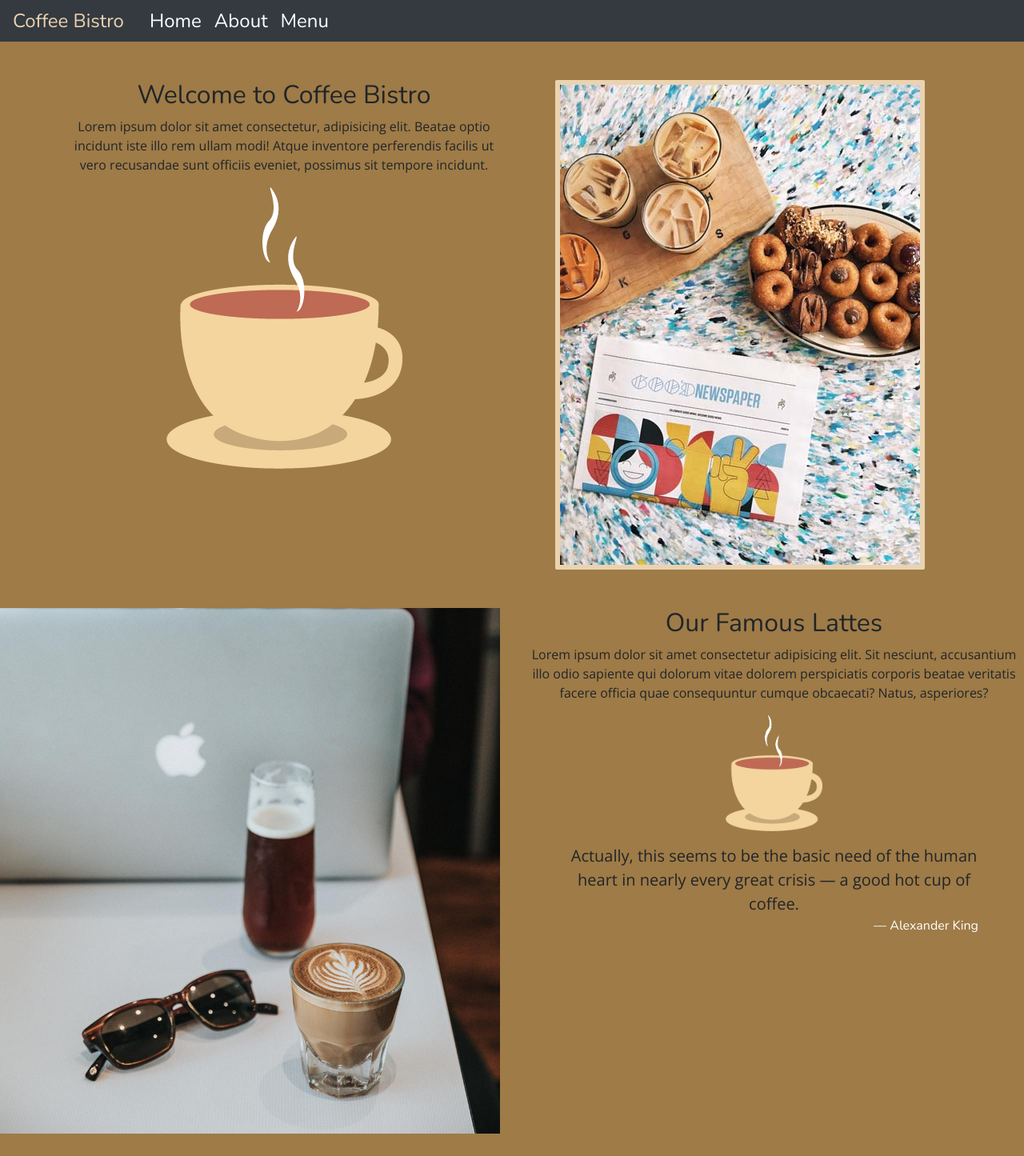
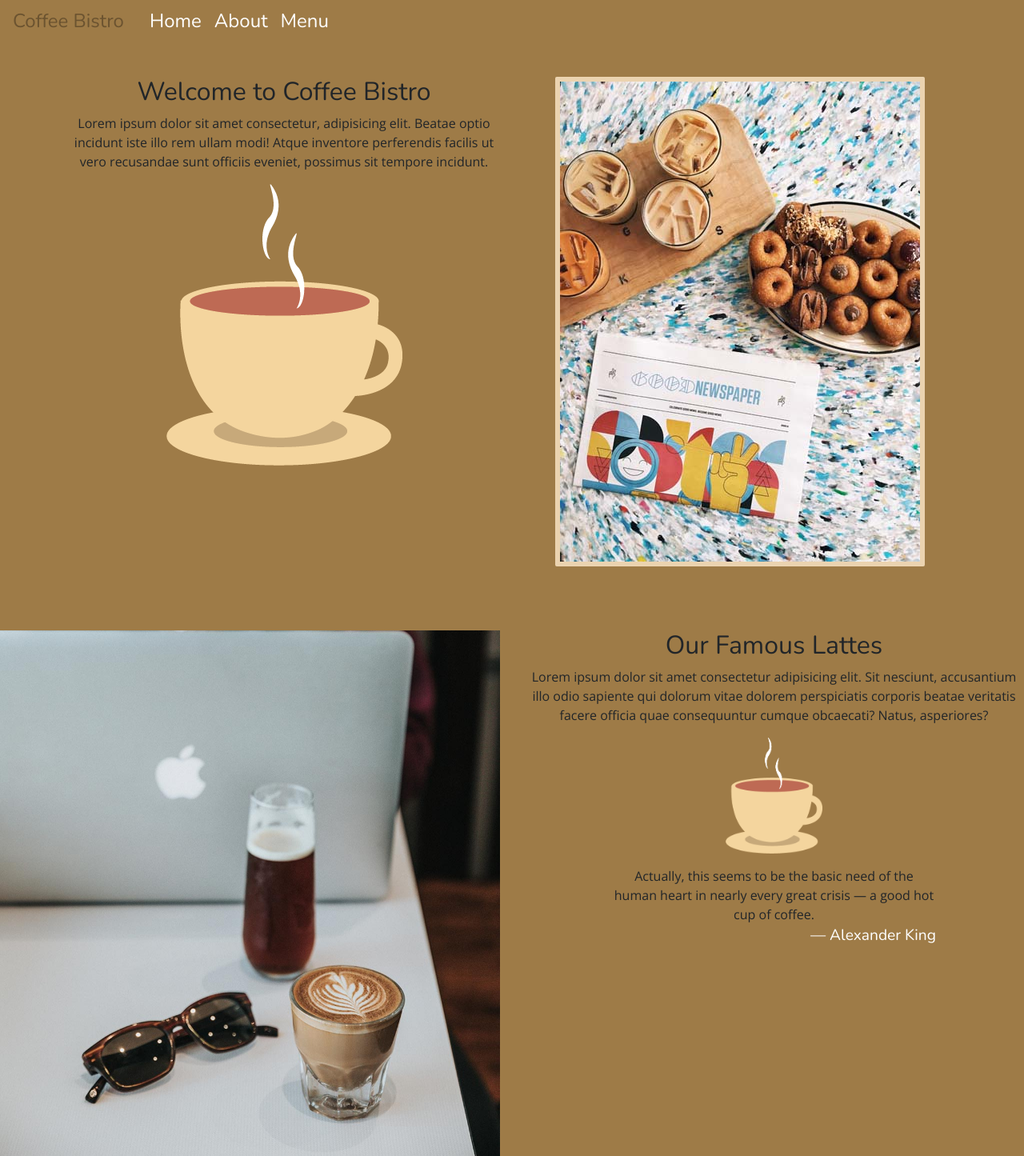
Before and after one commit to cmobley001/coffee-bistro, a plain HTML site: page index.html in a window 1280 px wide. Shown: the whole page at 80% size. Before the commit the page ends 1417 px from the top, so only its background shows below. Drawn offline with nearby package versions, Linux system fonts and the light colour scheme.

Commit message:
updated css and index

```diff
--- a/css/custom.css
+++ b/css/custom.css
@@ -47,9 +47,20 @@ p {
 }
 
 #main-nav .navbar-brand {
-    color: #EBD3B0;
+    color: #6B5330;
     font-size: 1.5rem;
     font-weight: 100;
+}
+
+/* custom navbar color
+.navbar-custom {
+    background-color: #EBB669;
+}
+*/
+
+.navbar.scrolled {
+    background: #EBB669;
+    transition: background 300ms;
 }
 
 .img-border {
@@ -59,6 +70,15 @@ p {
 .img-small {
     max-width: 20%;
 }
+.blockquote {
+
+    font-size: 1rem;
+}
+
 .blockquote-footer {
     color: white;
+    font-size: 1.2rem;
 }
+.mgr-top {
+    margin-top: 5rem;
+}
--- a/index.html
+++ b/index.html
@@ -22,7 +22,7 @@
 </head>
 
 <body>
-  <nav id="main-nav" class="navbar navbar-dark bg-dark navbar-expand-md py-0">
+  <nav id="main-nav" class="navbar navbar-dark navbar-expand-md fixed-top py-0">
     <a href="#" class="navbar-brand mr-4">Coffee Bistro</a>
     <button class="navbar-toggler" data-toggle="collapse" data-target="#navbarLinks" aria-label="Toggle Menu">
       <span class="navbar-toggler-icon"></span>
@@ -42,7 +42,7 @@
     </div>
   </nav>
 
-  <section id="first-row"  class="container mt-5">
+  <section id="first-section"  class="container mt-5 pt-5">
     <div class="row text-center">
       <div class="col-lg-6 pb-sm-4">
         <h2 class="display-5">Welcome to Coffee Bistro</h2>
@@ -55,7 +55,7 @@
     </div>
   </section>
 
-  <section id="second-row" class="container-fluid px-0 mt-5">
+  <section id="second-section" class="container-fluid px-0 mgr-top">
     <div class="row">
       <div class="col-md-6 order-2 order-md-1">
         <img src="images/nathan-dumlao-coffeeshop-unsplash.jpg" class="img-fluid" alt="image">
@@ -64,12 +64,17 @@
         <h2>Our Famous Lattes</h2>
         <p>Lorem ipsum dolor sit amet consectetur adipisicing elit. Sit nesciunt, accusantium illo odio sapiente qui dolorum vitae dolorem perspiciatis corporis beatae veritatis facere officia quae consequuntur cumque obcaecati? Natus, asperiores?</p>
         <img src="images/coffee-cup.png" class="img-small mb-3 d-none d-md-inline" alt="coffee image">
-        <blockquote class="blockquote px-5">
-          <p class="mb-0">Actually, this seems to be the basic need of the human heart in nearly every great crisis — a good hot cup of coffee.</p>
-          <footer class="blockquote-footer text-right">Alexander King</footer>
-        </blockquote>
-      </div>
-    </div>
+
+        <div class="row justify-content-center">
+          <div class="col-10">
+            <blockquote class="blockquote px-5">
+              <p class="mb-0">Actually, this seems to be the basic need of the human heart in nearly every great crisis — a good hot cup of coffee.</p>
+              <footer class="blockquote-footer text-right">Alexander King</footer>
+            </blockquote>
+          </div>
+        </div><!-- inner row -->
+      </div><!-- col-md-6 -->
+    </div><!-- row -->
   </section>
 
 <script src="js/jquery-3.4.1.min.js"></script>
@@ -77,7 +82,14 @@
 <script src="js/bootstrap.min.js"></script>
 
 <!-- custom js -->
-
+<script>
+  $(function () {
+      $(document).scroll(function () {
+          var $nav = $("#main-nav");
+          $nav.toggleClass("scrolled", $(this).scrollTop() > $nav.height());
+      });
+  });
+</script>
 
 
 </body>
```
